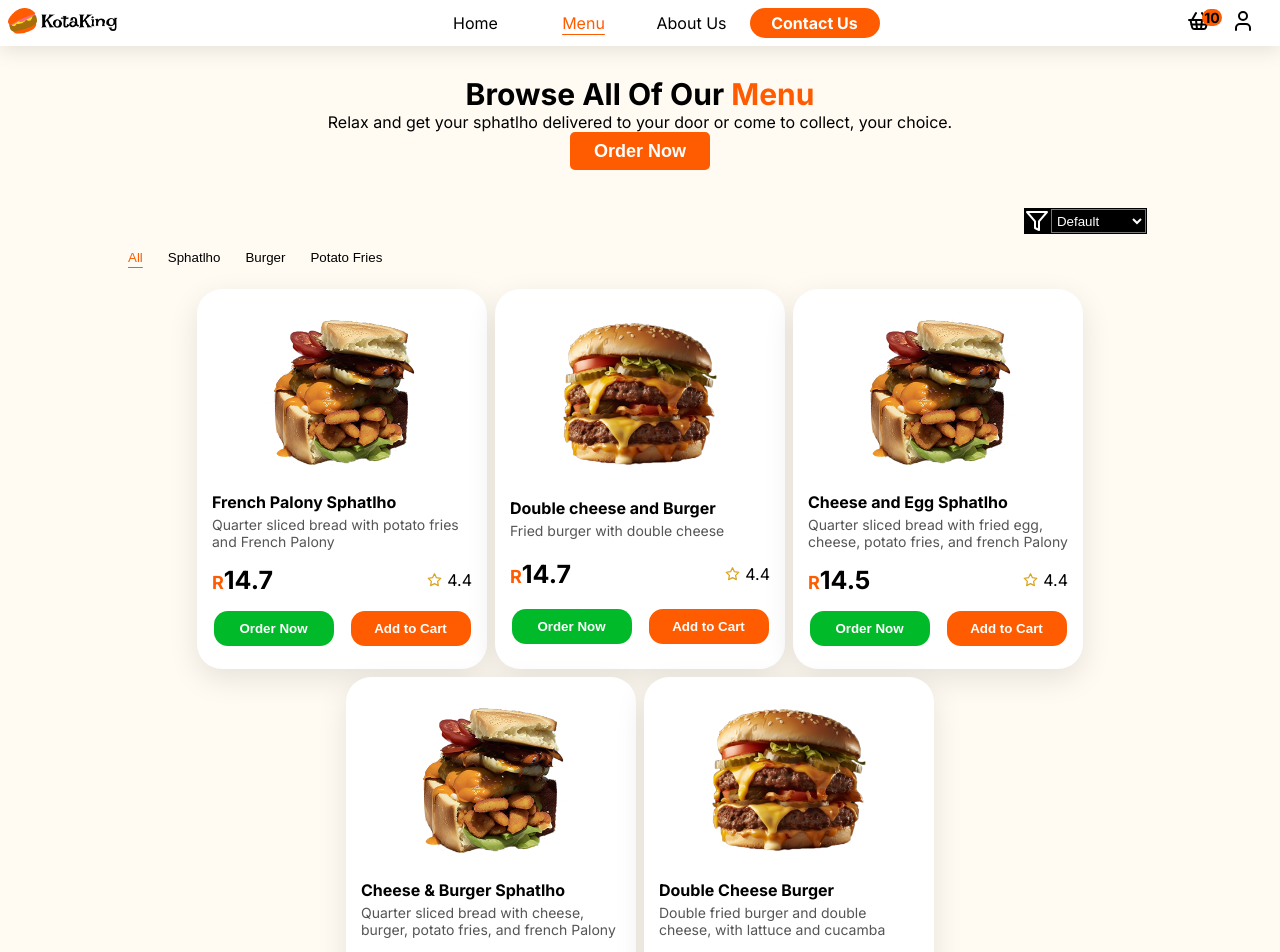
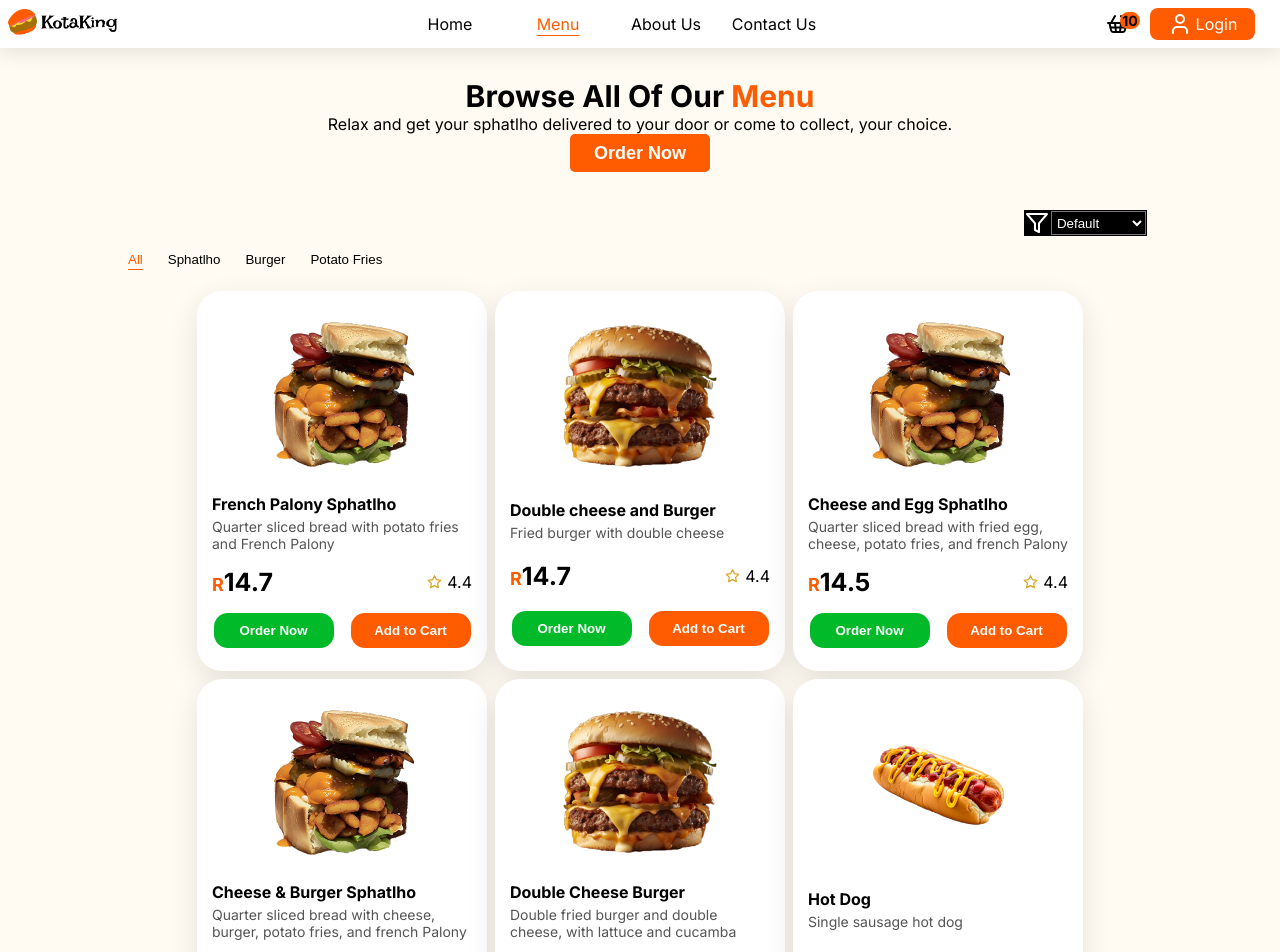
Before and after one commit to jpitdeveloper/kotaking-app, a React (Vite) app in the folder frontend/: page /menu in a window 1280 px wide. Shown: the top 952 px of the page. Built offline with nearby package versions, Linux system fonts and the light colour scheme.

Commit message:
add login button

```diff
--- a/frontend/src/components/Cards.css
+++ b/frontend/src/components/Cards.css
@@ -97,8 +97,8 @@
   flex-wrap: wrap;
 }
 .pagination-buttons{
-  width: 30px;
-  height: 30px;
+  width: 25px;
+  height: 25px;
   border-radius: 50%;
   border: none;
 }
--- a/frontend/src/components/Navbar.css
+++ b/frontend/src/components/Navbar.css
@@ -31,12 +31,13 @@ nav a {
 }
 .user-cart {
   display: flex;
+  align-items: center;
   gap: 20px;
 }
 nav a:not(.active):hover {
   background-color: rgba(250, 193, 163, 0.349);
-  border-radius: 15px;
   color: black;
+  transition: 0.5s;
 }
 nav .menu {
   display: none;
@@ -48,7 +49,7 @@ nav .user-cart .cart {
 }
 nav .user-cart .cart p {
   position: absolute;
-  right: 58px;
+  right: 140px;
   background-color: rgba(255, 92, 1, 1);
   font-size: 14px;
   border-radius: 15px;
@@ -57,6 +58,19 @@ nav .user-cart .cart p {
   width: 20px;
   display: flex;
   justify-content: center;
+}
+.login-button {
+  display: flex;
+  justify-content: center;
+  align-items: center;
+  gap: 4px;
+  color: white;
+  background: rgba(255, 92, 1, 1);
+  border: none;
+  height: 32px;
+  width: 105px;
+  border-radius: 8px;
+  cursor: pointer;
 }
 @media (max-width: 768px) {
   .container {
@@ -70,6 +84,7 @@ nav .user-cart .cart p {
   }
   .user-cart {
     position: absolute;
+    align-items: center;
     right: 55px;
   }
   nav .menu {
@@ -81,12 +96,15 @@ nav .user-cart .cart p {
     display: none;
     align-items: center;
     flex-direction: column;
-    gap: 15px;
-    margin-top: 220px;
+    gap: 10px;
+    margin-top: 180px;
     background-color: #ffffff;
     padding: 10px;
     border-radius: 0 0 10px 10px;
-    box-shadow: 0px 10px 20px rgba(0, 0, 0, 0.2);
+    box-shadow: -6px 5px 5px rgba(0, 0, 0, 0.2);
+    position: absolute;
+    width: 30%;
+    right: 5px;
   }
   nav ul.open {
     display: flex;
--- a/frontend/src/components/Navbar.jsx
+++ b/frontend/src/components/Navbar.jsx
@@ -17,22 +17,20 @@ const Navbar = () => {
         <Link className="logo">
           <img src={logo} alt="logo" />
         </Link>
-
         <ul className={menuOpen ? "open" : ""}>
           <NavLink to="/">Home</NavLink>
-          <NavLink to='/menu'>Menu</NavLink>
-          <Link to="">About Us</Link>
-          <Link className="contact primary-button" to="#">
-            Contact Us
-          </Link>
+          <NavLink to="/menu">Menu</NavLink>
+          <Link to="#">About Us</Link>
+          <Link to="#">Contact Us</Link>
         </ul>
         <div className="user-cart">
           <Link className="cart">
             <ShoppingBasket />
             <p>10</p>
           </Link>
-          <Link>
+          <Link className="login-button">
             <User />
+            Login
           </Link>
         </div>
         <div
--- a/frontend/src/layout/Main.css
+++ b/frontend/src/layout/Main.css
@@ -23,22 +23,6 @@ span {
 }
 .uppercase {
   text-transform: uppercase;
-}
-.primary-button {
-  color: white;
-  background: rgba(255, 92, 1, 1);
-  border: none;
-  height: 30px;
-  width: 130px;
-  border-radius: 15px;
-  cursor: pointer;
-  font-weight: bold;
-}
-.primary-button:hover {
-  background-color: rgba(250, 193, 163, 0.349);
-  border-radius: 15px;
-  color: black;
-  transition: 0.5s;
 }
 .active{
   text-decoration: underline;
--- a/frontend/src/pages/shop/Menu.jsx
+++ b/frontend/src/pages/shop/Menu.jsx
@@ -9,7 +9,7 @@ const Menu = () => {
   const [selectedCategory, setSelectedCategory] = useState("all");
   const [sortOption, setSortOption] = useState("default");
   const [currentPage, setcurrentPage] = useState(1);
-  const [itemsPerPage] = useState(5);
+  const [itemsPerPage] = useState(10);
   // loading data
   useEffect(() => {
     // fetch data from the backend
```
